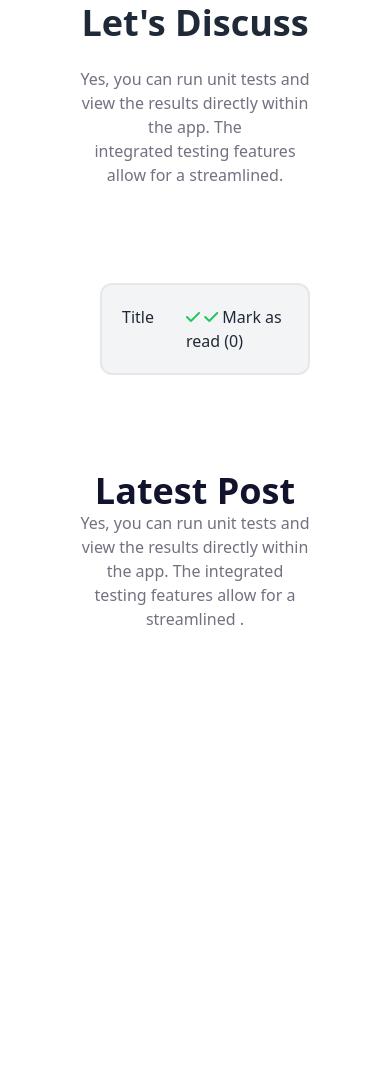
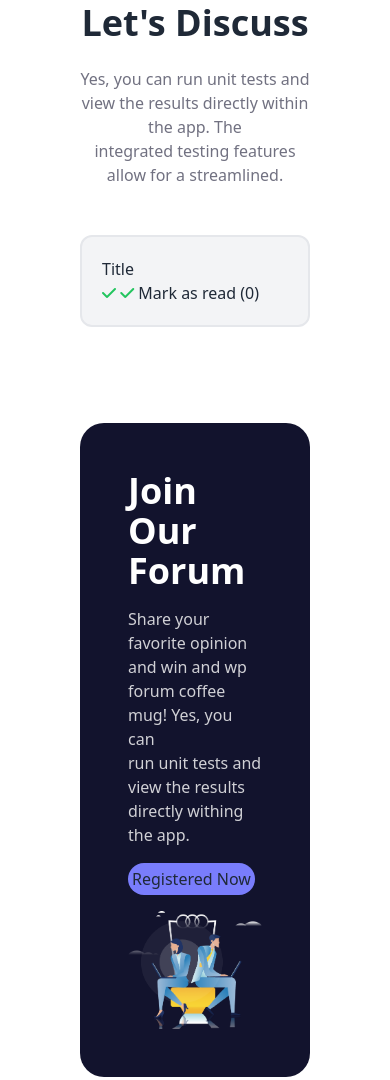
Before and after one commit to Abusayem99133/retro-forum-project, a plain HTML site: page index.html in a window 390 px wide. Shown: the part 1193-2273 px from the top of the page. Before the commit the page ends 1952 px from the top, so only its background shows below. Drawn offline with nearby package versions, Linux system fonts and the light colour scheme; no server answers.

Commit message:
responsive work ongoing still now

```diff
--- a/index.html
+++ b/index.html
@@ -95,7 +95,7 @@
                     directly within the app. The <br> integrated testing features allow for a streamlined.</p>
             </div>
             <!-- card area  -->
-            <div  class="flex justify-around mt-12 gap-5">
+            <div  class="lg:flex justify-around mt-12 gap-5">
                 <div id="music-area">
                     <!--main card area 1 -->
                     <!-- <div  class="flex border-2 p-5 rounded-xl bg-[#f5f2fd] gap-8">
@@ -316,7 +316,7 @@
                 </div>
                 <!-- title  -->
                 <div class="mt-12 ">
-                    <div class="flex justify-between gap-8 p-5 border-2 rounded-xl bg-gray-100">
+                    <div class="lg:flex lg:justify-between gap-8 p-5 border-2 rounded-xl bg-gray-100">
                             <div><h3>Title</h3></div>
                             <div>
                                 <p>
@@ -335,7 +335,7 @@
                 </div>
             </div>
             <!-- join our forum -->
-            <div class="hidden lg:flex justify-between bg-[#12132D] rounded-3xl p-24 mt-24 items-center">
+            <div class=" lg:flex justify-between bg-[#12132D] rounded-3xl p-12 space-y-4 lg:p-24 mt-24 lg:items-center">
                 <div class="">
                     <h2 class="text-4xl font-black text-white mb-4">Join Our Forum</h2>
                     <p class="text-[#d0d0d5]">Share your favorite opinion and win and wp forum coffee mug! Yes, you can <br>
@@ -354,7 +354,7 @@
                 <p class="text-[#717181]">Yes, you can run unit tests and view the results directly within the app. The
                     integrated testing features allow for a streamlined .</p>
             </div>
-            <div id="latest-post" class=" lg:flex justify-around space-x-10 mt-12">
+            <div id="latest-post" class="  lg:flex lg:justify-around space-y-6 lg:space-x-10  mt-12">
                 <!-- latest card 1
                 <div class="border-2 p-6 rounded-[24px]">
                     <div class="border-2">
@@ -424,7 +424,7 @@
             </div>
         </section>
     </main>
-    <footer class="bg-[#f5f5f6] mt-12 hi hidden">
+    <footer class="bg-[#f5f5f6] mt-12">
         <div class="text-center p-24">
             <div>
                 <h1 class="text-4xl text-[#12132d] font-black">API Forum</h1>
```
